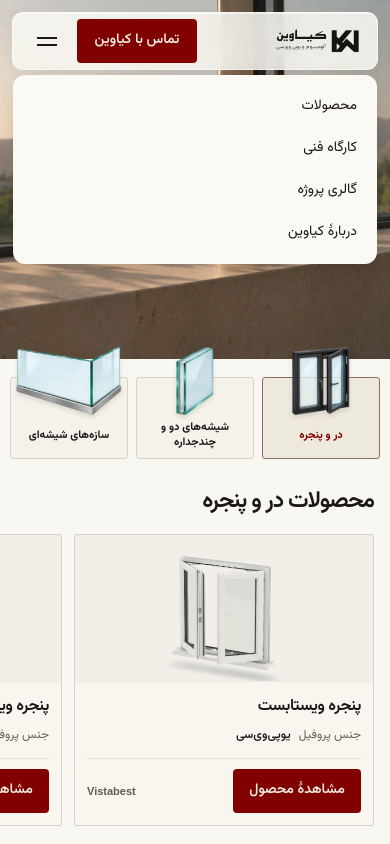
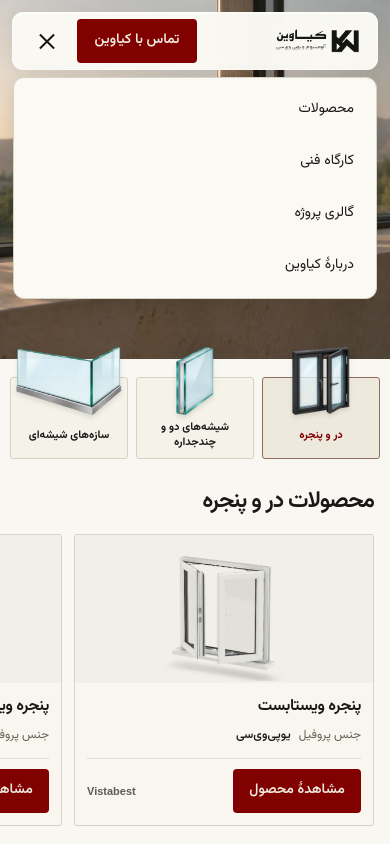
Before and after one commit to mamadalili/kiawin-preview, a plain HTML site: page index.html in a window 390 px wide. Both pictures are taken after a click on the button "باز کردن منو". Shown: the top 844 px of the page. Drawn offline with Linux system fonts and the light colour scheme.

Commit message:
Improve mobile menu transitions and floating header scrolling

```diff
--- a/atelier.css
+++ b/atelier.css
@@ -3,7 +3,8 @@
   border-radius:11px;color:var(--ink);background:rgba(250,249,244,.84);
   border-color:#ffffff9c;box-shadow:0 3px 18px #251d1010,inset 0 1px 0 #ffffff8c;
 }
-.header.docked {background:rgba(250,249,244,.95)}
+.header.docked {background:rgba(250,249,244,.95);box-shadow:0 5px 20px #251d101c,inset 0 1px 0 #ffffff8c}
+.header.menu-open {background:rgba(250,249,244,.98)}
 .header .brand img {filter:brightness(0);opacity:.92}
 .header #mobile-nav:not([hidden]) {background:#faf9f4;color:var(--ink);box-shadow:0 8px 22px #251d1024}
 .categories,.products {background:#f8f7f2}
--- a/gallery.js
+++ b/gallery.js
@@ -1,6 +1,11 @@
 const header = document.querySelector('.header');
 const menu = document.querySelector('#mobile-nav');
 const menuButton = document.querySelector('.menu-button');
+const mobileHeader = matchMedia('(max-width:720px)');
+const menuReducedMotion = matchMedia('(prefers-reduced-motion:reduce)');
+let menuOpen = false;
+let menuAnimation = null;
+let headerFrame = 0;
 const compare = document.querySelector('.compare');
 const handle = document.querySelector('#comparison');
 let cut = 50;
@@ -9,9 +14,36 @@ let pendingCut = null;
 let comparisonFrame = 0;
 
 function showMenu(open) {
-  menu.hidden = !open;
+  open = open && mobileHeader.matches;
+  if (menuOpen === open) return;
+  const appearance = getComputedStyle(menu);
+  const from = menu.hidden ? {opacity:0,transform:'translateY(-8px)'}
+    : {opacity:appearance.opacity,transform:appearance.transform};
+  menuAnimation?.cancel();
+  menuAnimation = null;
+  menuOpen = open;
+  header.classList.toggle('menu-open', open);
   menuButton.setAttribute('aria-expanded', String(open));
   menuButton.setAttribute('aria-label', open ? 'بستن منو' : 'باز کردن منو');
+  if (!open && (menu.contains(document.activeElement) || (!mobileHeader.matches && document.activeElement === menuButton))) {
+    const target = mobileHeader.matches ? menuButton : header.querySelector('.brand');
+    target.focus({preventScroll:true});
+  }
+  menu.inert = !open;
+  if (menuReducedMotion.matches || !mobileHeader.matches) {
+    menu.hidden = !open;
+    return;
+  }
+  menu.hidden = false;
+  const animation = menu.animate([from, {opacity:open ? 1 : 0,transform:open ? 'translateY(0)' : 'translateY(-8px)'}],
+    {duration:open ? 240 : 170,easing:'cubic-bezier(.2,.7,.2,1)',fill:'both'});
+  menuAnimation = animation;
+  animation.finished.then(() => {
+    if (menuAnimation !== animation) return;
+    menu.hidden = !menuOpen;
+    animation.cancel();
+    menuAnimation = null;
+  }).catch(() => {});
 }
 
 function setCut(value) {
@@ -63,15 +95,32 @@ handle.addEventListener('keydown', event => {
   }
 });
 
-menu.addEventListener('click', event => { if (event.target.closest('a')) showMenu(false); });
-menuButton.addEventListener('click', () => showMenu(menu.hidden));
-document.addEventListener('click', event => { if (!header.contains(event.target)) showMenu(false); });
+header.addEventListener('click', event => { if (event.target.closest('a')) showMenu(false); });
+menuButton.addEventListener('click', () => showMenu(!menuOpen));
+document.addEventListener('pointerdown', event => { if (!header.contains(event.target)) showMenu(false); });
+document.addEventListener('focusin', event => { if (!header.contains(event.target)) showMenu(false); });
 document.addEventListener('keydown', event => {
-  if (event.key === 'Escape' && !menu.hidden) { showMenu(false); menuButton.focus(); }
+  if (event.key === 'Escape' && menuOpen) {
+    event.preventDefault();
+    showMenu(false);
+    menuButton.focus({preventScroll:true});
+  }
 });
-matchMedia('(max-width:720px)').addEventListener('change', () => showMenu(false));
-function dockHeader() { header.classList.toggle('docked', window.scrollY > 24); }
-window.addEventListener('scroll', dockHeader, {passive:true});
+mobileHeader.addEventListener('change', () => showMenu(false));
+menuReducedMotion.addEventListener('change', () => {
+  if (!menuReducedMotion.matches) return;
+  menuAnimation?.cancel();
+  menuAnimation = null;
+  menu.hidden = !menuOpen;
+});
+function dockHeader() {
+  headerFrame = 0;
+  if (scrollY > 40) header.classList.add('docked');
+  else if (scrollY < 12) header.classList.remove('docked');
+}
+window.addEventListener('scroll', () => {
+  if (!headerFrame) headerFrame = requestAnimationFrame(dockHeader);
+}, {passive:true});
 
 setCut(50);
 dockHeader();
--- a/index.html
+++ b/index.html
@@ -5,12 +5,12 @@
   <meta name="viewport" content="width=device-width,initial-scale=1">
   <meta name="theme-color" content="#f8f7f2">
   <title>کیاوین | گالری معماری و بازسازی پنجره</title>
-  <link rel="stylesheet" href="style.css?v=14">
-  <link rel="stylesheet" href="atelier.css?v=15">
+  <link rel="stylesheet" href="style.css?v=17">
+  <link rel="stylesheet" href="atelier.css?v=17">
   <link rel="stylesheet" href="architecture-story.css?v=16">
   <script src="workshop.js?v=15" defer></script>
   <script src="products.js?v=11" defer></script>
-  <script src="gallery.js?v=16" defer></script>
+  <script src="gallery.js?v=17" defer></script>
   <script src="architecture-story.js?v=16" defer></script>
   <script src="consultation.js" defer></script>
 </head>
@@ -25,8 +25,8 @@
       <a href="https://kiawinco.com/about-us/">دربارهٔ کیاوین</a>
     </nav>
     <a class="action contact" data-enquiry="office" href="https://kiawinco.com/contact-us/">تماس با کیاوین</a>
-    <button type="button" class="menu-button" aria-expanded="false" aria-label="باز کردن منو" aria-controls="mobile-nav"><i></i><i></i></button>
-    <nav id="mobile-nav" aria-label="منوی موبایل" hidden>
+    <button type="button" class="menu-button" aria-expanded="false" aria-label="باز کردن منو" aria-controls="mobile-nav"><i aria-hidden="true"></i><i aria-hidden="true"></i></button>
+    <nav id="mobile-nav" aria-label="منوی موبایل" hidden inert>
       <a href="#categories">محصولات</a>
       <a href="#workshop">کارگاه فنی</a>
       <a href="#gallery">گالری پروژه</a>
--- a/style.css
+++ b/style.css
@@ -14,9 +14,9 @@ button {border:0;background:transparent;cursor:pointer}
   height:62px;padding:0 18px;display:flex;align-items:center;gap:32px;color:var(--paper);
   border:1px solid #edebde69;border-radius:17px;background:#2c2724b5;
   backdrop-filter:blur(18px) saturate(125%);box-shadow:inset 0 1px 0 #ffffff24,0 8px 30px #10090720;
-  transition:top .25s,height .25s,background .25s
+  transition:transform .28s cubic-bezier(.2,.7,.2,1),background .25s,box-shadow .25s
 }
-.header.docked {top:8px;height:56px;background:#241f1de8}
+.header.docked {transform:translateY(-12px);background:#241f1de8}
 .brand img {display:block;width:auto;height:32px;filter:brightness(0) invert(.94)}
 .header nav {display:flex;gap:26px;align-items:center;font-size:14px}
 .header nav :is(button,a) {padding:8px 0}
@@ -75,11 +75,21 @@ button {border:0;background:transparent;cursor:pointer}
 .artwork > :not([hidden]),[data-story]:not([hidden]) {animation:reveal .35s both}
 @media(max-width:720px) {
   .header {top:12px;inset-inline:12px;height:58px;padding:0 12px;gap:10px}
+  .header.docked {transform:translateY(-4px)}
   .header nav {display:none}.brand img {height:30px}
   .menu-button {display:grid;align-content:center;justify-items:center;gap:5px;width:42px;height:42px}
-  .menu-button i {width:20px;height:2px;background:currentColor}
-  .header #mobile-nav:not([hidden]) {display:grid;gap:3px;position:absolute;top:calc(100% + 6px);inset-inline:0;background:#211b19fa;border-radius:12px;padding:12px 20px}
-  #mobile-nav > * {text-align:right}
+  .menu-button {border-radius:4px;touch-action:manipulation}
+  .menu-button i {width:20px;height:2px;background:currentColor;transition:transform .22s ease}
+  .menu-button[aria-expanded=true] i:first-child {transform:translateY(3.5px) rotate(45deg)}
+  .menu-button[aria-expanded=true] i:last-child {transform:translateY(-3.5px) rotate(-45deg)}
+  .header #mobile-nav:not([hidden]) {
+    display:grid;gap:4px;position:absolute;top:calc(100% + 8px);inset-inline:0;
+    background:#211b19fa;border:1px solid #d8d2c5;border-radius:11px;padding:8px;
+    max-height:calc(100dvh - 106px - env(safe-area-inset-top) - env(safe-area-inset-bottom));
+    overflow-y:auto;overscroll-behavior-y:contain;
+  }
+  .header #mobile-nav > a {display:flex;align-items:center;min-height:48px;padding:10px 14px;text-align:right;border-radius:4px;touch-action:manipulation}
+  #mobile-nav > a:active {background:#e9e4d7;color:var(--wine)}
   .composition {height:auto;grid-template:"art" clamp(290px,49svh,485px) "caption" auto / minmax(0,1fr)}
   .caption {margin:0;padding:16px 20px 20px}
   .choices {margin:0 0 9px}
@@ -100,7 +110,7 @@ button {border:0;background:transparent;cursor:pointer}
 @media(max-width:720px) {
   .video-hero {height:clamp(280px,min(92vw,52svh),400px)}
   .video-hero img {object-position:53% 40%}
-  .header {top:max(12px,env(safe-area-inset-top));gap:8px}
+  .header {top:calc(12px + env(safe-area-inset-top));gap:8px}
   .header .brand {flex-shrink:0}
   .menu-button {width:44px;height:44px;flex-shrink:0}
   .action {min-height:44px}
```
